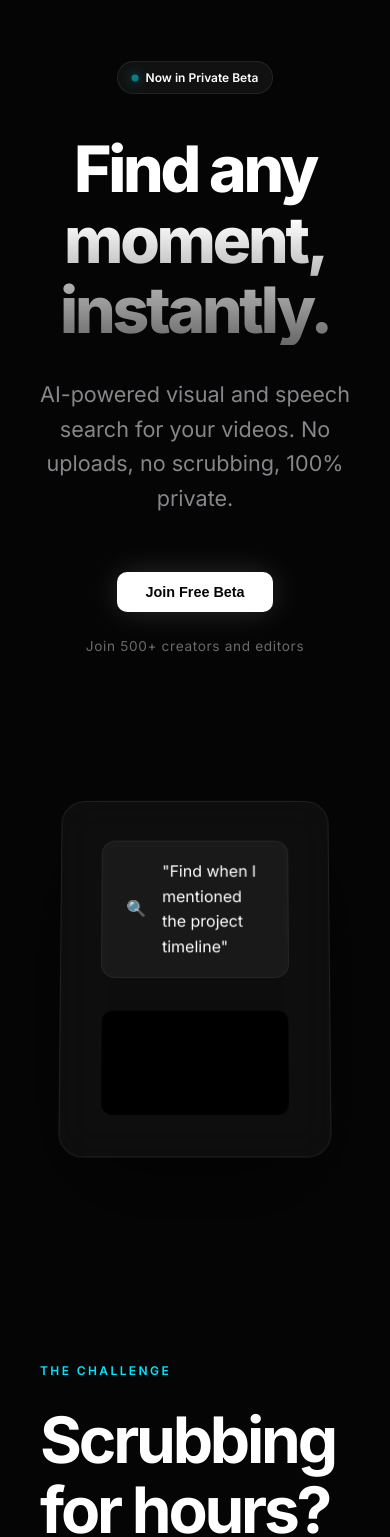
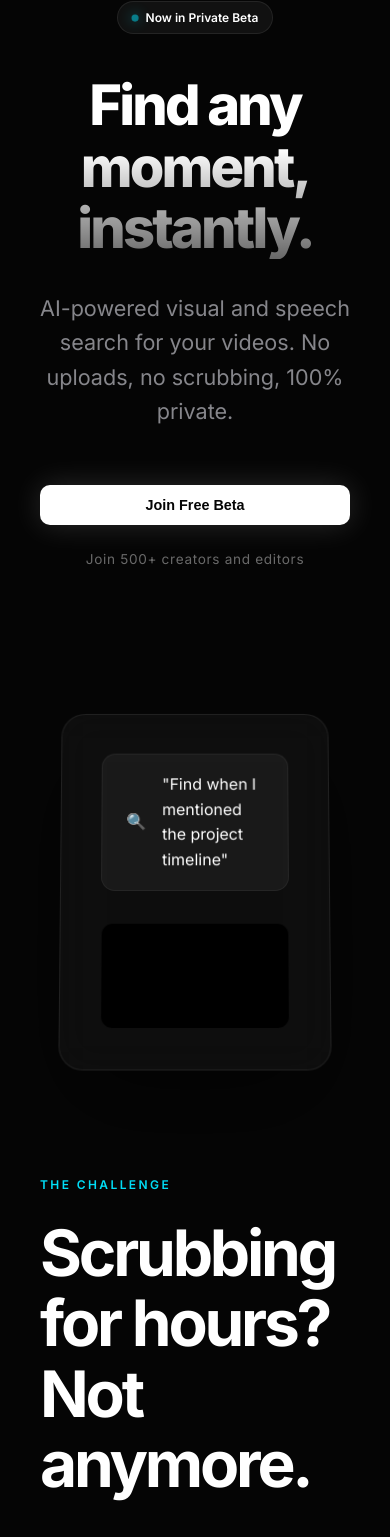
Before and after one commit to DEVuttkarsh12/clip-sense, a React (Vite) app: page / in a window 390 px wide. Shown: the part 139-1676 px from the top of the page. Built offline with nearby package versions, Linux system fonts and the light colour scheme; the HTML template or start-up script is replaced by a standard one.

Commit message:
final responsiveness cahgnes

```diff
--- a/src/styles.css
+++ b/src/styles.css
@@ -215,7 +215,7 @@ p {
 }
 
 .hero h1 {
-    font-size: clamp(3.5rem, 10vw, 6.5rem);
+    font-size: clamp(3.2rem, 10vw + 2vh, 6.5rem);
     margin-bottom: 32px;
     background: linear-gradient(to bottom, #fff 40%, rgba(255, 255, 255, 0.4));
     -webkit-background-clip: text;
@@ -261,6 +261,56 @@ p {
     100% {
         opacity: 1;
         transform: scale(1);
+    }
+}
+
+/* Large Screens */
+@media (min-width: 1440px) {
+    :root {
+        --container-width: 1400px;
+    }
+}
+
+/* Specific Mobile Refinements */
+@media (max-width: 768px) {
+    .section {
+        padding: 80px 0;
+    }
+
+    .hero {
+        padding-top: 140px;
+    }
+
+    .feature-card {
+        padding: 48px 32px;
+    }
+
+    .footer-container {
+        flex-direction: column;
+        gap: 40px;
+        text-align: center;
+    }
+}
+
+@media (max-width: 480px) {
+    .btn {
+        width: 100%;
+    }
+}
+
+/* Extreme Short Screens (Landscape Mobile) */
+@media (max-height: 500px) and (orientation: landscape) {
+    .hero {
+        padding-top: 100px;
+        padding-bottom: 60px;
+    }
+
+    .hero h1 {
+        font-size: 2.2rem;
+    }
+
+    .hero-mockup-wrapper {
+        display: none;
     }
 }
 
@@ -543,10 +593,14 @@ p {
     padding: 80px 48px 60px;
     max-width: 500px;
     width: 90%;
+    max-height: 90vh;
+    overflow-y: auto;
     border-radius: 40px;
     position: relative;
     text-align: center;
     box-shadow: 0 40px 100px rgba(0, 0, 0, 0.8);
+    scrollbar-width: thin;
+    scrollbar-color: rgba(255, 255, 255, 0.1) transparent;
 }
 
 .popup-close {
@@ -654,6 +708,6 @@ p {
     }
 
     .hero h1 {
-        font-size: 4rem;
+        font-size: clamp(2.8rem, 10vw + 2vh, 4.5rem);
     }
 }
```
